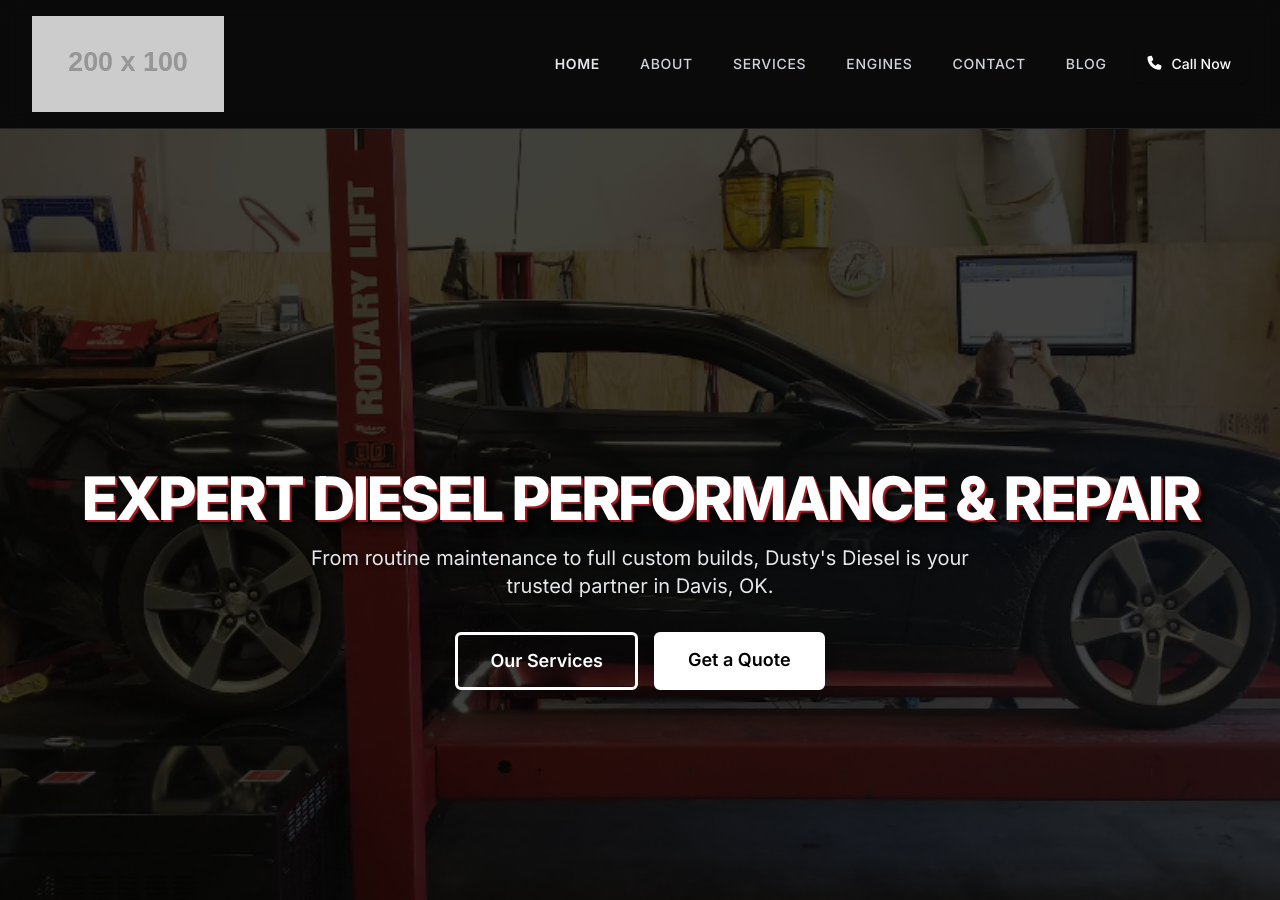
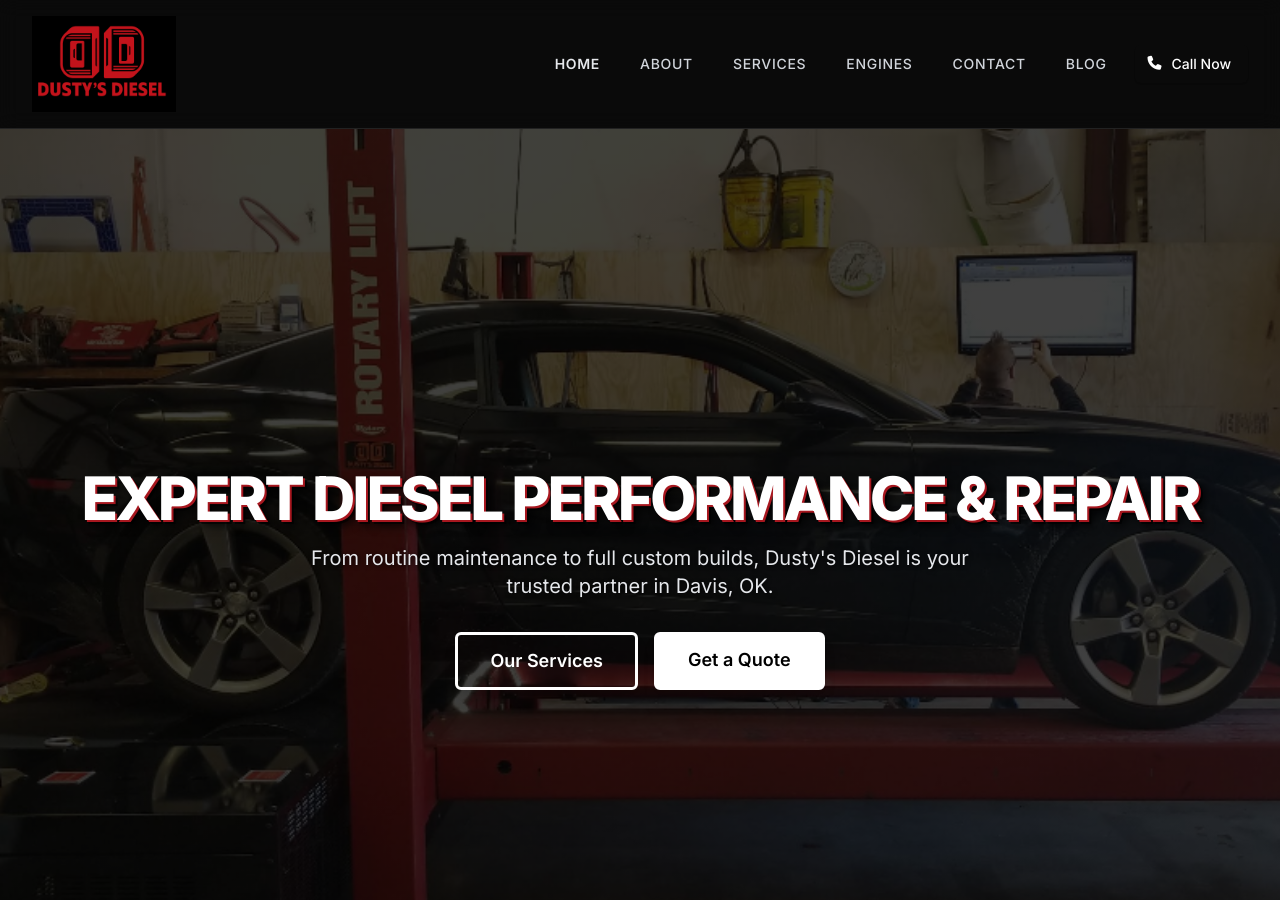
Before and after one commit to JamesBrownR/Dusty-s-Diesel, a Jekyll site: the page built from index.html, in a window 1280 px wide and 900 px high. Built offline with Jekyll 4.4.1, drawn with Linux system fonts in a browser that asks for light colours; nearby versions of some CDN libraries.

Commit message:
Update nav.html

```diff
--- a/_includes/nav.html
+++ b/_includes/nav.html
@@ -5,7 +5,7 @@
         <div id="nav-container" class="flex items-center justify-between transition-all duration-300 ease-in-out">
                 <!-- Logo -->
 <a href="/" class="flex-shrink-0 flex items-center gap-2 focus-ring rounded-md">
-    <img id="header-logo" class="h-16 w-auto transition-all duration-300 ease-in-out" style ="" src="Dusty-s-Diesel.png" alt="Dusty's Diesel Logo"
+    <img id="header-logo" class="h-16 w-auto transition-all duration-300 ease-in-out" style ="" src="/Pics/Dusty-s-Diesel.png" alt="Dusty's Diesel Logo"
          onerror="this.onerror=null; this.src='https://placehold.co/200x100/0a0a0a/d11d27?text=Dusty%27s+Diesel';">
 </a>
 
```
